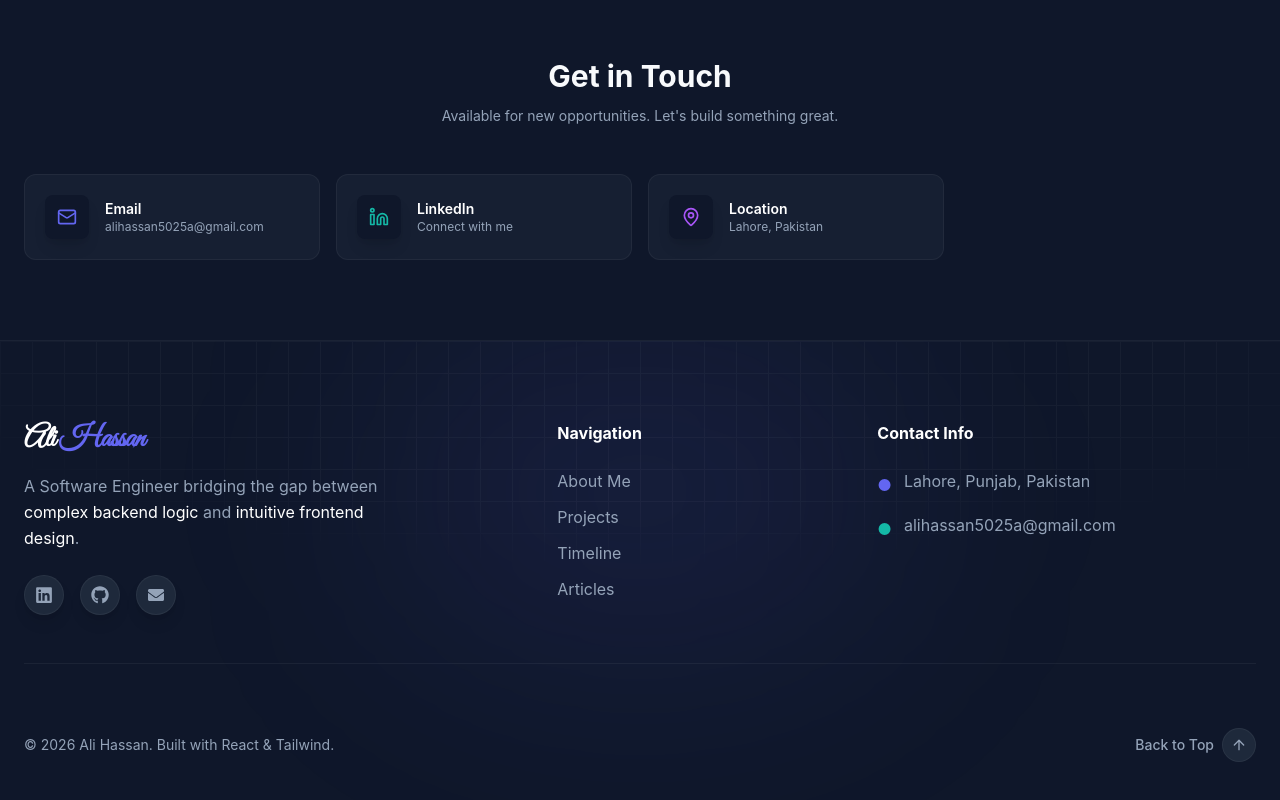
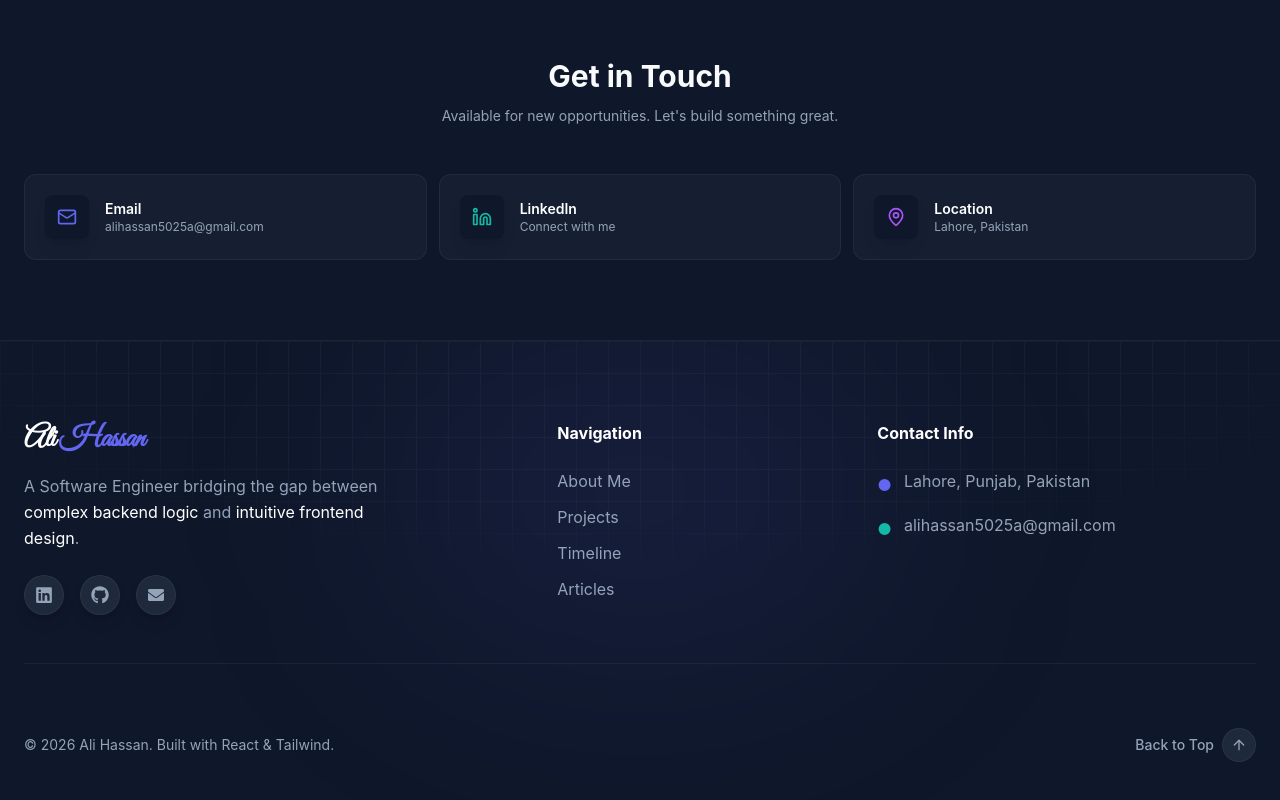
Before and after one commit to alyhassan23/ali-hassan, a React (Vite) app: page / in a window 1280 px wide. Shown: the part 5432-6232 px from the top of the page. Built offline with nearby package versions, Linux system fonts and the light colour scheme.

Commit message:
Update Contact.jsx

```diff
--- a/src/components/Contact.jsx
+++ b/src/components/Contact.jsx
@@ -18,7 +18,7 @@
         </div>
 
         {/* COMPACT GRID SYSTEM */}
-        <div className="grid grid-cols-1 sm:grid-cols-2 lg:grid-cols-4 gap-4">
+        <div className="grid grid-cols-1 sm:grid-cols-2 lg:grid-cols-3 gap-3">
           {/* Email Card */}
           <a
             href="mailto:alihassan5025a@gmail.com"
```
